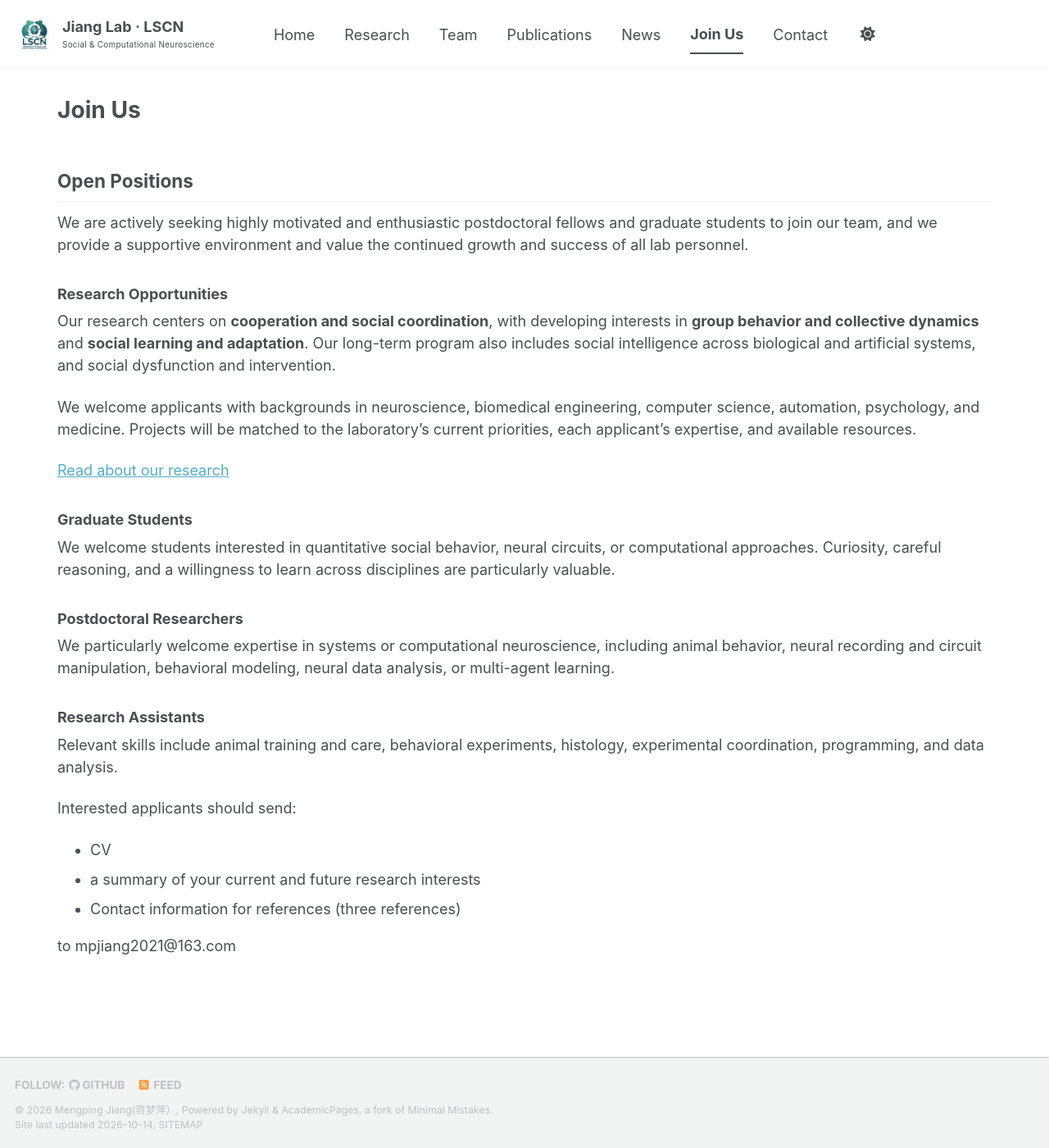
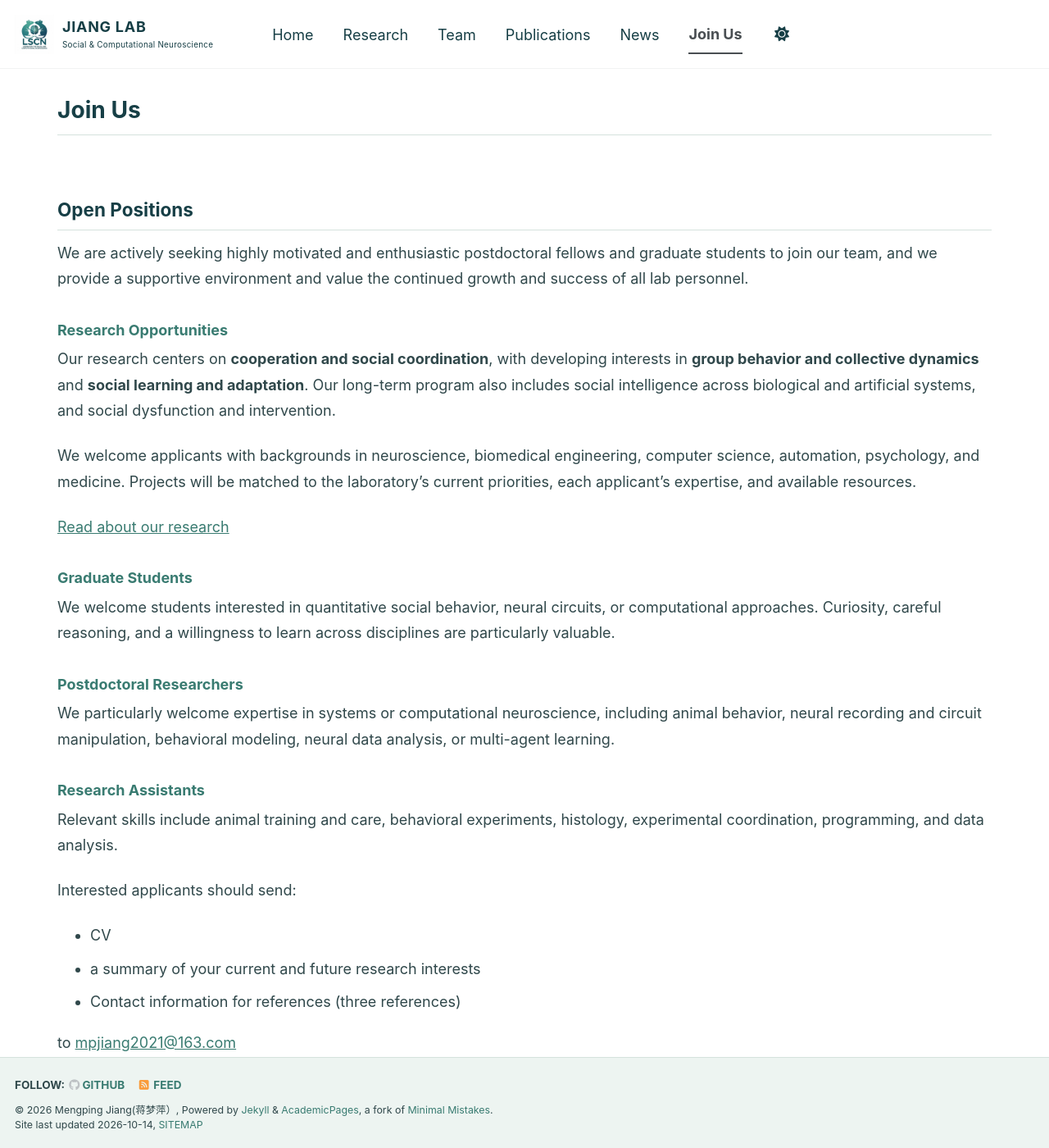
Before and after one commit to MengpingJiang/mengpingjiang.github.io, a Jekyll site: the page built from _pages/join.md, in a window 1280 px wide and 1400 px high. Shown: the whole window at 82% size. Built offline with Jekyll 4.4.1, drawn with Linux system fonts in a browser that asks for light colours; a script bundle is joined from its source files by our own code; library files that are not in the unit come from our copies; some of the changed text lies outside the part shown.

Commit message:
Unify sans-serif typography and teal palette; simplify navigation and clarify hero illustration

```diff
--- a/_config.yml
+++ b/_config.yml
@@ -9,7 +9,7 @@
 # Basic Site Settings
 locale                   : "en-US"
 site_theme               : "default" # The available themes options are "default", "air", "sunrise", "mint", "dirt" and "contrast"
-title                    : "Jiang Lab | LSCN"
+title                    : "JIANG LAB"
 title_separator          : "-"
 name                     : &name "Mengping Jiang(蒋梦萍）"
 description              : &description "Laboratory for Social and Computational Neuroscience at Shanghai Jiao Tong University. Neural and computational mechanisms of social behavior and social intelligence."   # Update this with a general description of your site, this is the default if not overridden by a page
--- a/_data/navigation.yml
+++ b/_data/navigation.yml
@@ -25,6 +25,3 @@ main:
 
   - title: "Join Us"
     url: /join/
-
-  - title: "Contact"
-    url: /contact/
--- a/_includes/masthead.html
+++ b/_includes/masthead.html
@@ -10,7 +10,7 @@
            <img src="{{ base_path }}/images/lab_logo_v0.3.png" class="lab-logo" alt="LSCN laboratory logo">
 
             <span>
-             Jiang Lab · LSCN<br>
+             JIANG LAB<br>
              <small>Social &amp; Computational Neuroscience</small>
            </span>
            </a>
--- a/_pages/join.md
+++ b/_pages/join.md
@@ -36,4 +36,15 @@ Interested applicants should send:
 - a summary of your current and future research interests
 - Contact information for references (three references)
 
-to mpjiang2021@163.com
+to [mpjiang2021@163.com](mailto:mpjiang2021@163.com)
+
+<div class="lscn-contact-panel" markdown="1">
+
+## Contact & Collaboration
+
+For research collaborations and general inquiries, please contact **Mengping Jiang, Ph.D.**
+
+[mpjiang2021@163.com](mailto:mpjiang2021@163.com)
+Shanghai Jiao Tong University · Shanghai, China
+
+</div>
--- a/assets/css/main.scss
+++ b/assets/css/main.scss
@@ -195,7 +195,7 @@
 .lscn-site a:focus-visible,.lscn-topicnav a:focus-visible { outline:3px solid #cc8663; outline-offset:5px; }
 .lscn-hero { display:grid; grid-template-columns:1.2fr 1fr; gap:40px; align-items:center; padding:54px 0 60px; }
 .lscn-eyebrow { font-size:.65rem; font-weight:700; letter-spacing:.12em; text-transform:uppercase; color:var(--lab-accent); margin:0 0 16px; }
-.lscn-hero h1 { font-family:Georgia,serif; font-size:clamp(2rem,4.4vw,3.4rem); font-weight:400; line-height:1.09; margin:0 0 24px; letter-spacing:-.035em; }
+.lscn-hero h1 { font-family:-apple-system, BlinkMacSystemFont, "Segoe UI", Arial, "Helvetica Neue", "Noto Sans", "PingFang SC", "Microsoft YaHei", sans-serif; font-size:clamp(2rem,4.4vw,3.4rem); font-weight:400; line-height:1.09; margin:0 0 24px; letter-spacing:-.035em; }
 .lscn-hero h1 em { color:var(--lab-accent); font-weight:400; }
 .lscn-lead { font-size:1rem; line-height:1.6; max-width:500px; }
 .lscn-labname { font-size:.65rem; line-height:1.8; opacity:.8; }
@@ -207,7 +207,7 @@
 .lscn-hero-art img { width:100%; height:auto; display:block; }
 .lscn-hero-art figcaption { text-align:center; font-size:.6rem; margin-top:12px; opacity:.7; }
 .lscn-section { padding:48px 0; border-top:1px solid var(--lab-border); }
-.lscn-section h2,.lscn-join h2 { font-family:Georgia,serif; font-weight:400; font-size:1.7rem; margin:0 0 20px; line-height:1.25; }
+.lscn-section h2,.lscn-join h2 { font-family:-apple-system, BlinkMacSystemFont, "Segoe UI", Arial, "Helvetica Neue", "Noto Sans", "PingFang SC", "Microsoft YaHei", sans-serif; font-weight:400; font-size:1.7rem; margin:0 0 20px; line-height:1.25; }
 .lscn-intro { max-width:780px; font-size:.85rem; line-height:1.7; margin-bottom:30px; }
 .lscn-cards { display:grid; grid-template-columns:repeat(3,minmax(0,1fr)); gap:20px; }
 .lscn-site .lscn-card { display:flex; flex-direction:column; color:inherit; border:1px solid var(--lab-border); border-radius:12px; overflow:hidden; transition:transform .2s,border-color .2s; }
@@ -228,7 +228,7 @@
 .lscn-section-heading>a { font-size:.7rem; }
 .lscn-site .lscn-paper { display:grid; grid-template-columns:140px 1fr 20px; gap:25px; align-items:start; color:inherit; padding:25px 0; border-top:1px solid var(--lab-border); }
 .lscn-paper:hover h3 { color:var(--lab-accent); }
-.lscn-journal { font-family:Georgia,serif; font-size:1rem; color:var(--lab-accent); }
+.lscn-journal { font-family:-apple-system, BlinkMacSystemFont, "Segoe UI", Arial, "Helvetica Neue", "Noto Sans", "PingFang SC", "Microsoft YaHei", sans-serif; font-size:1rem; color:var(--lab-accent); }
 .lscn-journal small { display:block; font-family:Arial,sans-serif; font-size:.65rem; margin-top:7px; }
 .lscn-paper h3 { margin:0 0 9px; font-size:.9rem; line-height:1.5; }
 .lscn-paper p { font-size:.7rem; margin:0; line-height:1.6; }
@@ -272,3 +272,40 @@ html[data-theme="dark"] .lscn-site .lscn-button { background:#a8d0c2; color:#162
  .lscn-section-heading { align-items:flex-start; flex-direction:column; margin-bottom:20px; }
 }
 @media(prefers-reduced-motion:reduce) { .lscn-card { transition:none !important; } .lscn-card:hover { transform:none; } }
+
+/* Unified typography and sage/teal palette throughout the lab website. */
+:root { --lab-ink:#173f46; --lab-accent:#397b71; --lab-soft:#edf4f1; --lab-border:#d5e2dd; --lab-body:#30484b; --lab-surface:#fff; }
+html[data-theme="dark"] { --lab-ink:#e1ede8; --lab-accent:#9acbbc; --lab-soft:#1d3234; --lab-border:#3a5554; --lab-body:#cadad4; --lab-surface:#152529; }
+body { font-family:-apple-system, BlinkMacSystemFont, "Segoe UI", Arial, "Helvetica Neue", "Noto Sans", "PingFang SC", "Microsoft YaHei", sans-serif; color:var(--lab-body); background:var(--lab-surface); }
+h1,h2,h3,h4,h5,h6,p,a,li,button,input,textarea,select,figcaption,blockquote,table { font-family:-apple-system, BlinkMacSystemFont, "Segoe UI", Arial, "Helvetica Neue", "Noto Sans", "PingFang SC", "Microsoft YaHei", sans-serif; }
+h1,h2,h3,h4,h5,h6,.page__title,.archive__item-title { color:var(--lab-ink); }
+a,a:visited { color:var(--lab-accent); }
+a:hover { color:var(--lab-ink); }
+.masthead,.greedy-nav { background:var(--lab-surface); }
+.greedy-nav a,.greedy-nav a:visited { color:var(--lab-ink); }
+.greedy-nav .visible-links a:before { background:var(--lab-accent); }
+.greedy-nav .hidden-links { background:var(--lab-surface); border-color:var(--lab-border); }
+.greedy-nav button,.navicon,.navicon:before,.navicon:after { background-color:var(--lab-accent); }
+.lab-title { letter-spacing:.04em; font-weight:700; }
+.lab-title small { letter-spacing:.025em; }
+.lscn-hero h1 { font-size:clamp(1.7rem,3.1vw,2.4rem); line-height:1.2; font-weight:600; letter-spacing:-.025em; }
+.lscn-title-accent { color:var(--lab-accent); }
+.lscn-hero-art { max-width:500px; }
+.lscn-hero-art figcaption { line-height:1.5; }
+.page__content h2 { border-bottom-color:var(--lab-border); }
+.page__content>h2 { margin-top:2.2em; padding-bottom:.5em; color:var(--lab-ink); }
+.page__content>h3 { color:var(--lab-accent); }
+.page__content>p,.page__content>ul,.page__content>ol { line-height:1.75; }
+.page__title { padding-bottom:.55em; border-bottom:1px solid var(--lab-border); margin-bottom:1em; }
+.archive__item { border-bottom:1px solid var(--lab-border); padding:18px 0; }
+.archive__item p,.page__meta,.page__date { color:var(--lab-body); }
+.page__footer { background:var(--lab-soft); color:var(--lab-body); border-top:1px solid var(--lab-border); }
+.page__footer a,.page__footer a:visited { color:var(--lab-accent); }
+.pi-profile { background:var(--lab-soft); border:1px solid var(--lab-border); border-radius:14px; padding:28px; }
+.lscn-topicnav a { border-color:var(--lab-border); background:var(--lab-soft); color:var(--lab-accent); }
+.lscn-topicnav a:hover { border-color:var(--lab-accent); }
+.lscn-contact-panel { padding:24px 28px; border:1px solid var(--lab-border); border-radius:12px; background:var(--lab-soft); margin-top:35px; }
+.lscn-contact-panel h2 { margin-top:0; border:0; }
+.lscn-contact-panel p:last-child { margin-bottom:0; }
+a:focus-visible { outline:3px solid #bd805d; outline-offset:4px; }
+@media(max-width:600px) { .pi-profile { flex-direction:column; padding:22px; } .lscn-contact-panel { padding:22px; } }
```
Also changed, not shown: _pages/about.md (+3 -3 lines), images/social-computation.svg (added).
